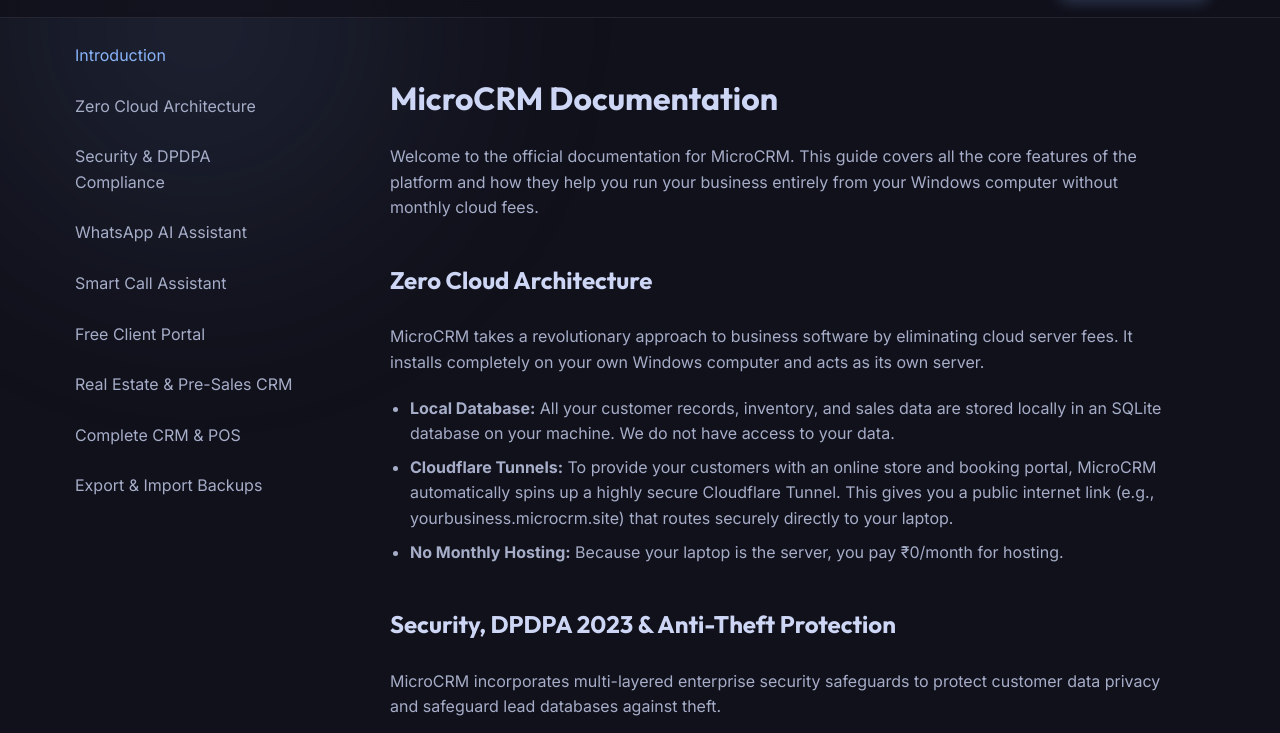
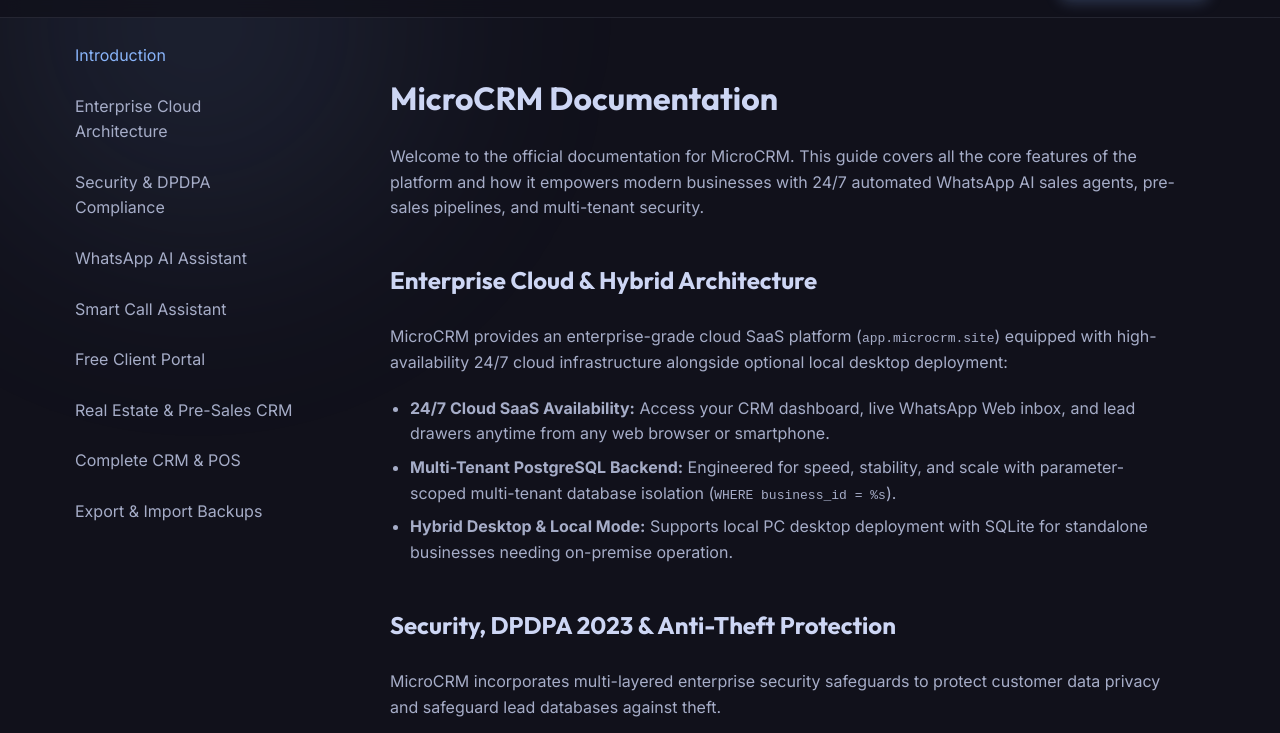
Before and after one commit to ayushmanparchoria16/microcrm, a plain HTML site: page docs.html in a window 1280 px wide. Shown: the part 67-800 px from the top of the page. Drawn offline with Linux system fonts and the light colour scheme; no server answers.

Commit message:
Update privacy policy, terms, and documentation to reflect Enterprise Multi-Tenant Cloud SaaS and Hybrid Architecture (app.microcrm.site)

```diff
--- a/docs.html
+++ b/docs.html
@@ -97,7 +97,7 @@
     <div class="docs-container">
         <aside class="docs-sidebar">
             <a href="#intro" class="active">Introduction</a>
-            <a href="#architecture">Zero Cloud Architecture</a>
+            <a href="#architecture">Enterprise Cloud Architecture</a>
             <a href="#security">Security & DPDPA Compliance</a>
             <a href="#whatsapp-ai">WhatsApp AI Assistant</a>
             <a href="#call-ai">Smart Call Assistant</a>
@@ -109,14 +109,14 @@
 
         <main class="docs-content">
             <h1 id="intro">MicroCRM Documentation</h1>
-            <p>Welcome to the official documentation for MicroCRM. This guide covers all the core features of the platform and how they help you run your business entirely from your Windows computer without monthly cloud fees.</p>
+            <p>Welcome to the official documentation for MicroCRM. This guide covers all the core features of the platform and how it empowers modern businesses with 24/7 automated WhatsApp AI sales agents, pre-sales pipelines, and multi-tenant security.</p>
 
-            <h2 id="architecture">Zero Cloud Architecture</h2>
-            <p>MicroCRM takes a revolutionary approach to business software by eliminating cloud server fees. It installs completely on your own Windows computer and acts as its own server.</p>
+            <h2 id="architecture">Enterprise Cloud & Hybrid Architecture</h2>
+            <p>MicroCRM provides an enterprise-grade cloud SaaS platform (<code>app.microcrm.site</code>) equipped with high-availability 24/7 cloud infrastructure alongside optional local desktop deployment:</p>
             <ul>
-                <li><strong>Local Database:</strong> All your customer records, inventory, and sales data are stored locally in an SQLite database on your machine. We do not have access to your data.</li>
-                <li><strong>Cloudflare Tunnels:</strong> To provide your customers with an online store and booking portal, MicroCRM automatically spins up a highly secure Cloudflare Tunnel. This gives you a public internet link (e.g., yourbusiness.microcrm.site) that routes securely directly to your laptop.</li>
-                <li><strong>No Monthly Hosting:</strong> Because your laptop is the server, you pay ₹0/month for hosting.</li>
+                <li><strong>24/7 Cloud SaaS Availability:</strong> Access your CRM dashboard, live WhatsApp Web inbox, and lead drawers anytime from any web browser or smartphone.</li>
+                <li><strong>Multi-Tenant PostgreSQL Backend:</strong> Engineered for speed, stability, and scale with parameter-scoped multi-tenant database isolation (<code>WHERE business_id = %s</code>).</li>
+                <li><strong>Hybrid Desktop & Local Mode:</strong> Supports local PC desktop deployment with SQLite for standalone businesses needing on-premise operation.</li>
             </ul>
 
             <h2 id="security">Security, DPDPA 2023 & Anti-Theft Protection</h2>
```
Also changed, not shown: privacy.html (+7 -6 lines), terms.html (+4 -4 lines).
